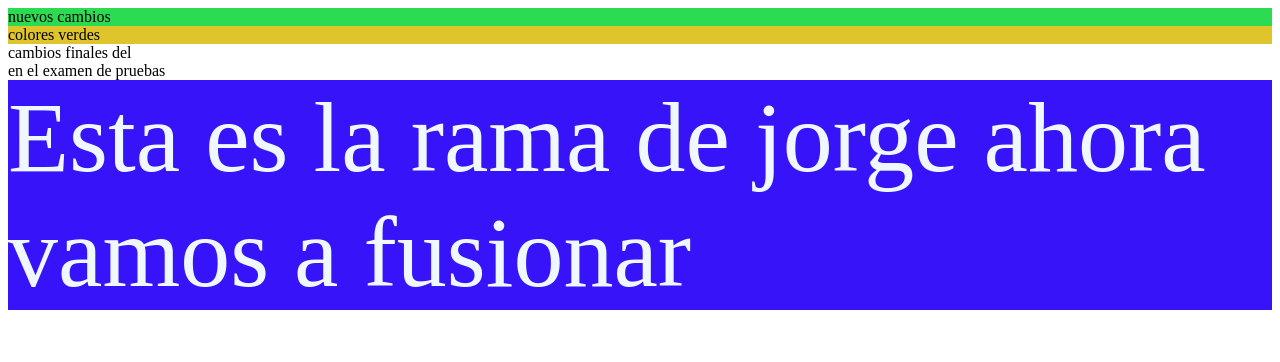
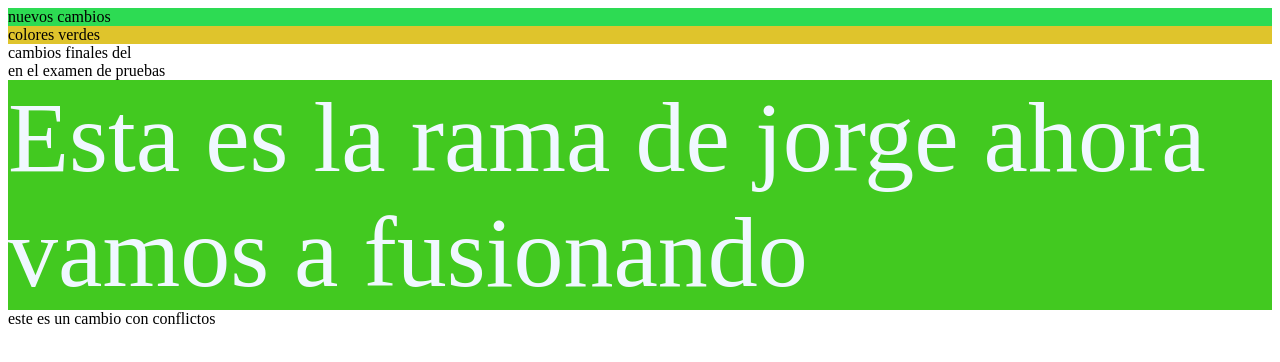
Before and after one commit to jbedon29/pruebas, a plain HTML site: page index.html in a window 1280 px wide. Drawn offline with Linux system fonts and the light colour scheme.

Commit message:
cambio con conflictos

```diff
--- a/index.html
+++ b/index.html
@@ -19,10 +19,11 @@
     </div>
 
 
-    <div style="background:#3613f8;color: aliceblue; font-size: 100px;">
-        Esta es la rama de jorge ahora vamos a fusionar
+    <div style="background:#42c920;color: aliceblue; font-size: 100px;">
+        Esta es la rama de jorge ahora vamos a fusionando
     </div>
 
+    este es un cambio con conflictos
 
 
     </body>
```
